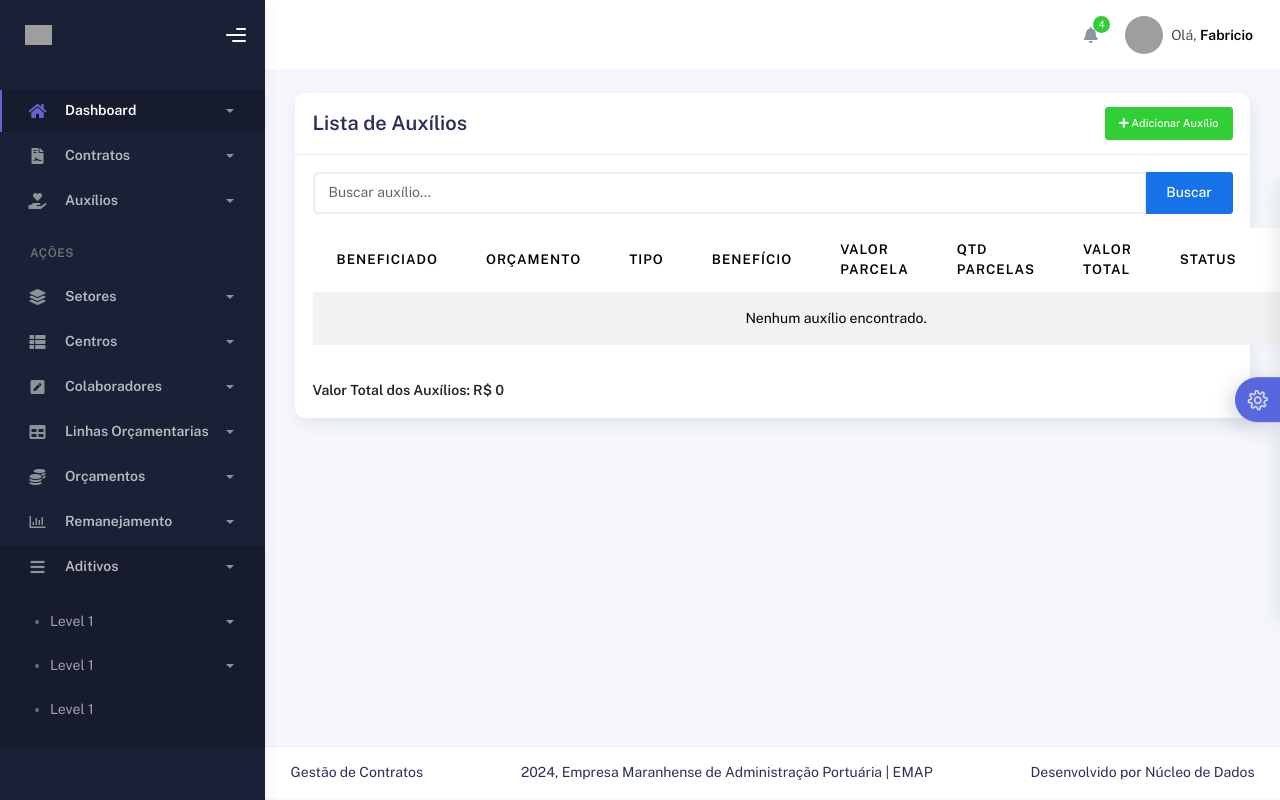
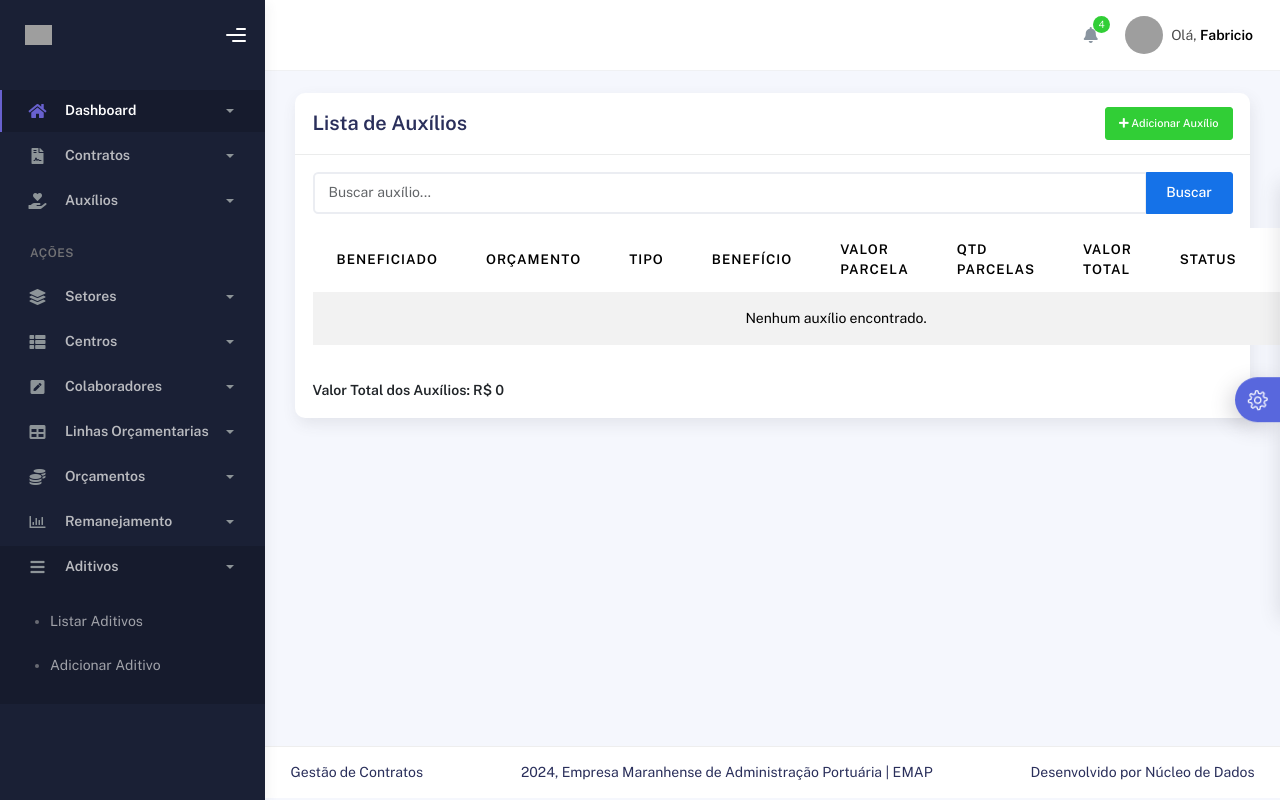
Before and after one commit to DaniloDalessandro/ccdop, a Django app: page /auxilios/ in a window 1280 px wide, after a click on "Aditivos". Run offline with Django 5.2, Linux system fonts and the light colour scheme; data that the repository does not hold is empty; some libraries are stand-ins or nearby versions; grey boxes are pictures that could not be loaded.

Commit message:
ajuste templates

```diff
--- a/templates/index.html
+++ b/templates/index.html
@@ -283,44 +283,15 @@
                 </a>
                 <div class="collapse" id="submenu">
                   <ul class="nav nav-collapse">
+
                     <li>
-                      <a data-bs-toggle="collapse" href="#subnav1">
-                        <span class="sub-item">Level 1</span>
-                        <span class="caret"></span>
+                      <a href="{% url 'aditivo_list' %}">
+                        <span class="sub-item">Listar Aditivos</span>
                       </a>
-                      <div class="collapse" id="subnav1">
-                        <ul class="nav nav-collapse subnav">
-                          <li>
-                            <a href="#">
-                              <span class="sub-item">Level 2</span>
-                            </a>
-                          </li>
-                          <li>
-                            <a href="#">
-                              <span class="sub-item">Level 2</span>
-                            </a>
-                          </li>
-                        </ul>
-                      </div>
                     </li>
                     <li>
-                      <a data-bs-toggle="collapse" href="#subnav2">
-                        <span class="sub-item">Level 1</span>
-                        <span class="caret"></span>
-                      </a>
-                      <div class="collapse" id="subnav2">
-                        <ul class="nav nav-collapse subnav">
-                          <li>
-                            <a href="#">
-                              <span class="sub-item">Level 2</span>
-                            </a>
-                          </li>
-                        </ul>
-                      </div>
-                    </li>
-                    <li>
-                      <a href="#">
-                        <span class="sub-item">Level 1</span>
+                      <a href="{% url 'aditivo_create' %}">
+                        <span class="sub-item">Adicionar Aditivo</span>
                       </a>
                     </li>
                   </ul>
```
